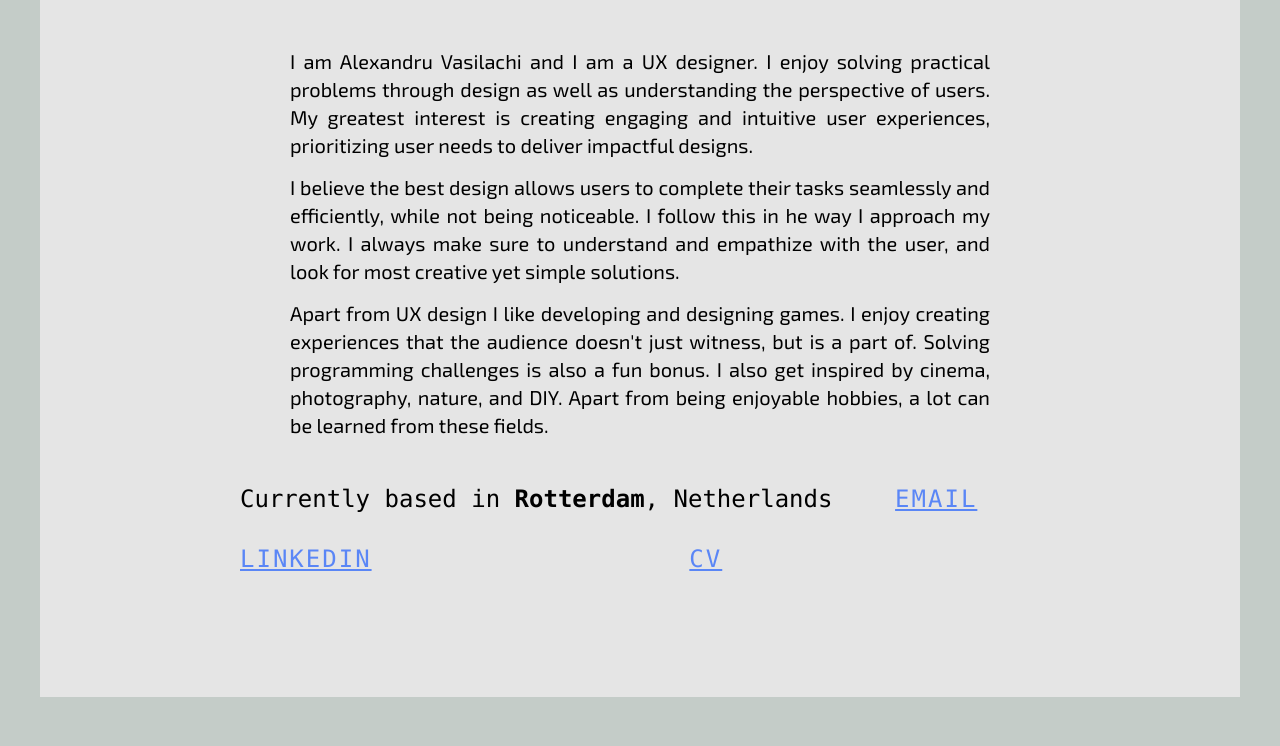
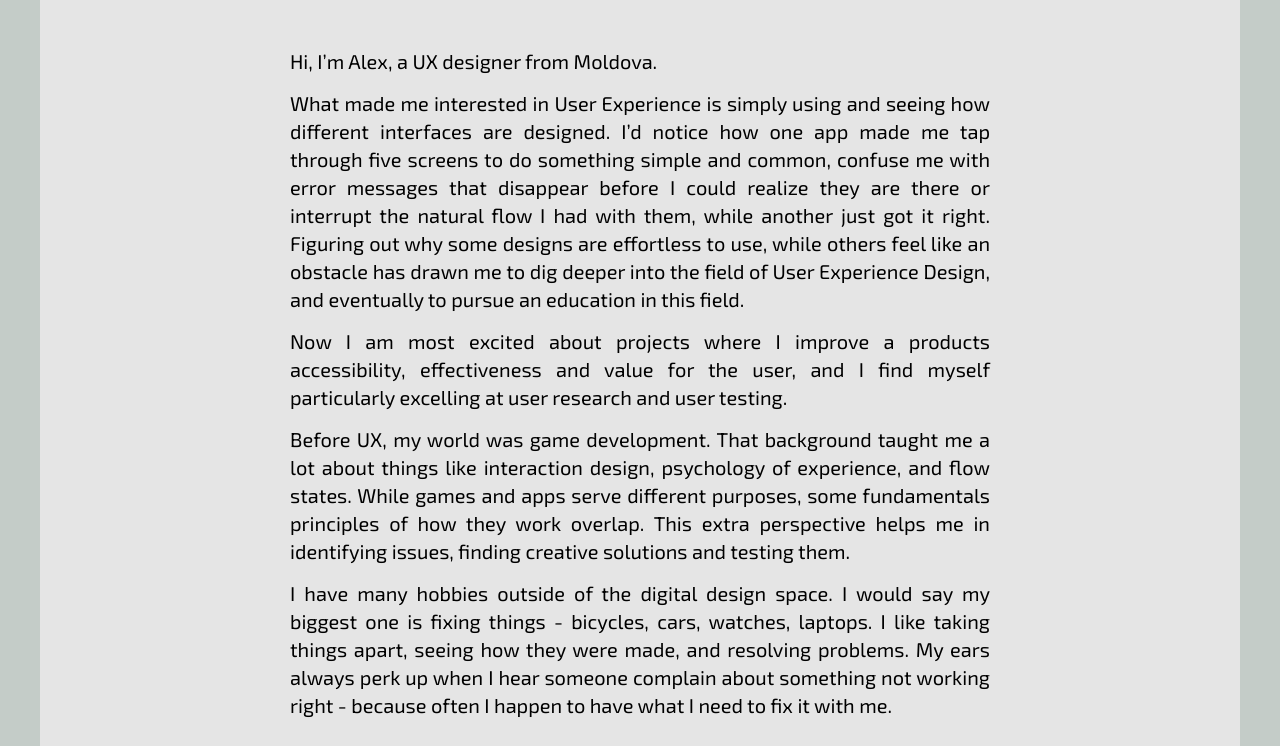
Before and after one commit to Maslyonokk/maslyonokk.github.io, a plain HTML site: page about.html in a window 1280 px wide. Shown: the part 1150-1896 px from the top of the page. Drawn offline with Linux system fonts and the light colour scheme; a web font is replaced by a local one.

Commit message:
Update about.html
Updated About Me main text

```diff
--- a/about.html
+++ b/about.html
@@ -96,10 +96,11 @@
                     <img src="images/me.jpg" alt="A beautiful fella radiating an energy of competency and profesionalism" width="600px">
                 </p>
 
-                <p>I am Alexandru Vasilachi and I am a UX designer. I enjoy solving practical problems through design as well as understanding the perspective of users. My greatest interest is creating engaging and intuitive user experiences, prioritizing user needs to deliver impactful designs. </p>
-                <p>I believe the best design allows users to complete their tasks seamlessly and efficiently, while not being noticeable. I follow this in he way I approach my work. I always make sure to understand and empathize with the user, and look for most creative yet simple solutions.</p>
-                <p>Apart from UX design I like developing and designing games. I enjoy creating experiences that the audience doesn't just witness, but is a part of. Solving programming challenges is also a fun bonus. I also get inspired by cinema, photography, nature, and DIY. Apart from being enjoyable hobbies, a lot can be learned from these fields.
-                </p>
+                <p>Hi, I’m Alex, a UX designer from Moldova. </p>
+                <p>What made me interested in User Experience is simply using and seeing how different interfaces are designed. I’d notice how one app made me tap through five screens to do something simple and common, confuse me with error messages that disappear before I could realize they are there or interrupt the natural flow I had with them, while another just got it right. Figuring out why some designs are effortless to use, while others feel like an obstacle has drawn me to dig deeper into the field of User Experience Design, and eventually to pursue an education in this field.</p>
+                <p>Now I am most excited about projects where I improve a products accessibility, effectiveness and value for the user, and I find myself particularly excelling at user research and user testing.</p>
+                <p>Before UX, my world was game development. That background taught me a lot about things like  interaction design, psychology of experience, and flow states. While games and apps serve different purposes, some fundamentals principles of how they work overlap. This extra perspective helps me in identifying issues, finding creative solutions and testing them.</p>
+                <p>I have many hobbies outside of the digital design space. I would say my biggest one is fixing things - bicycles, cars, watches, laptops. I like taking things apart, seeing how they were made, and resolving problems. My ears always perk up when I hear someone complain about something not working right - because often I happen to have what I need to fix it with me.</p>
 
             </div>
 
```
